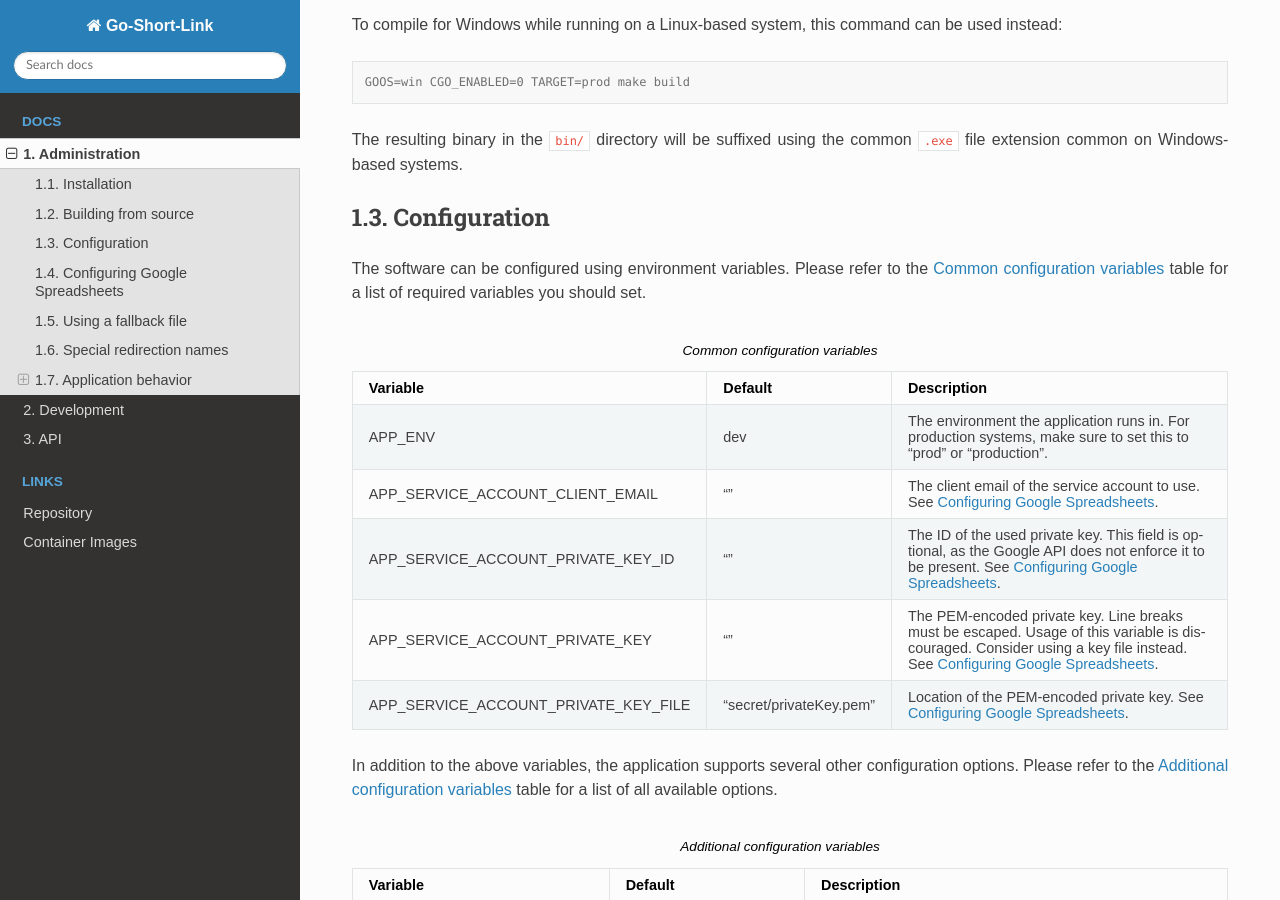
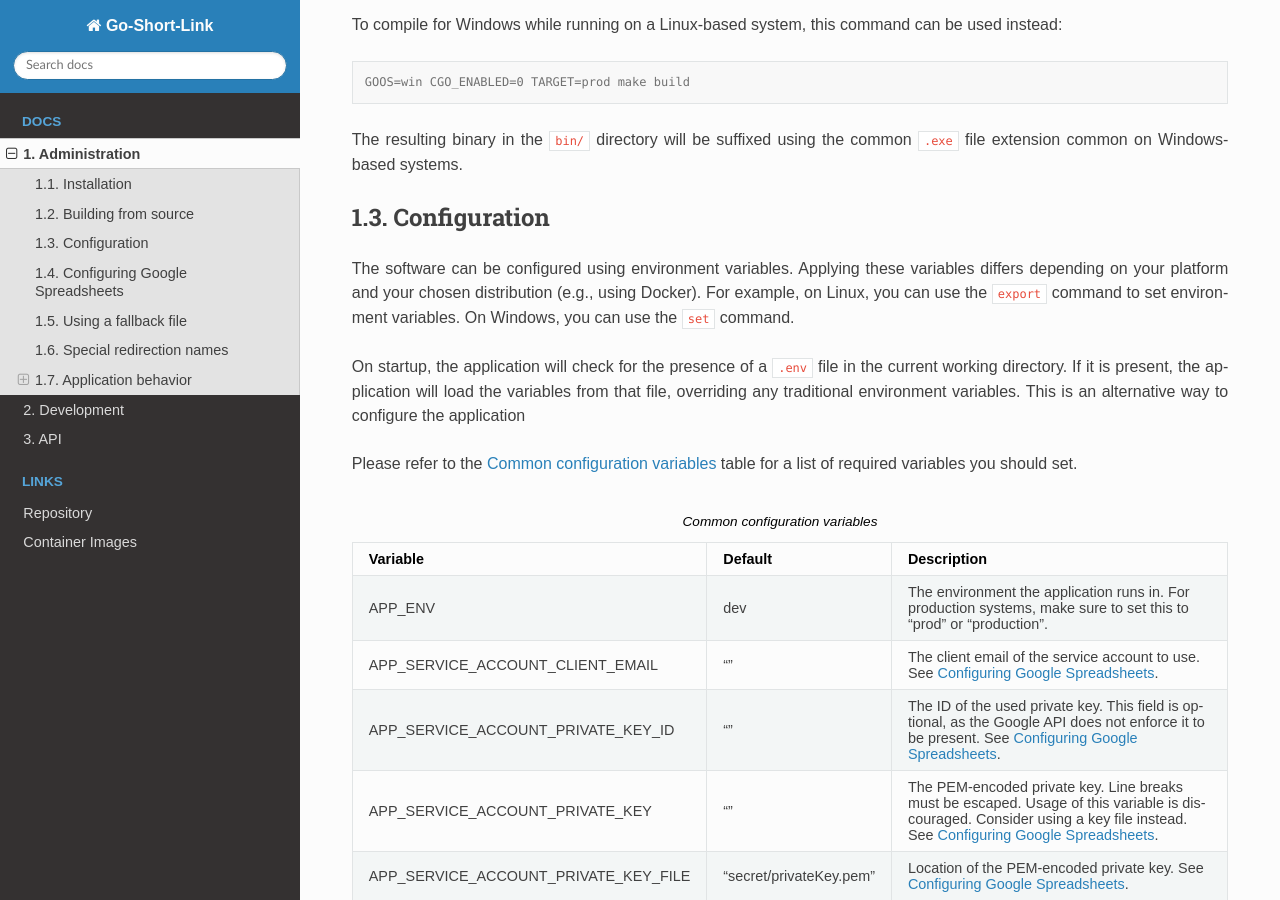
Before and after one commit to fanonwue/go-short-link, a Sphinx documentation site: the page built from docs/admin.md, in a window 1280 px wide and 900 px high, scrolled down 1721 px. Built offline with Sphinx 7.4.7 and the Read the Docs theme 3.1.0, drawn with Linux system fonts in a browser that asks for light colours.

Commit message:
Docs: Add information regarding the usage of `.env` files

```diff
--- a/docs/admin.md
+++ b/docs/admin.md
@@ -89,8 +89,16 @@ The resulting binary in the `bin/` directory will be suffixed using the common `
 (configuration)=
 ## Configuration
 
-The software can be configured using environment variables. Please refer to the [](#required-configuration-table)
-table for a list of required variables you should set.
+The software can be configured using environment variables. Applying these variables differs depending on your platform and your chosen
+distribution (e.g., using Docker).
+For example, on Linux, you can use the `export` command to set environment variables. On Windows, you can use the `set` command.
+
+
+On startup, the application will check for the presence of a `.env` file in the current working directory. If it is present,
+the application will load the variables from that file, overriding any traditional environment variables. This is an
+alternative way to configure the application
+
+Please refer to the [](#required-configuration-table) table for a list of required variables you should set.
 
 (required-configuration-table)=
 :::{table} Common configuration variables
```
